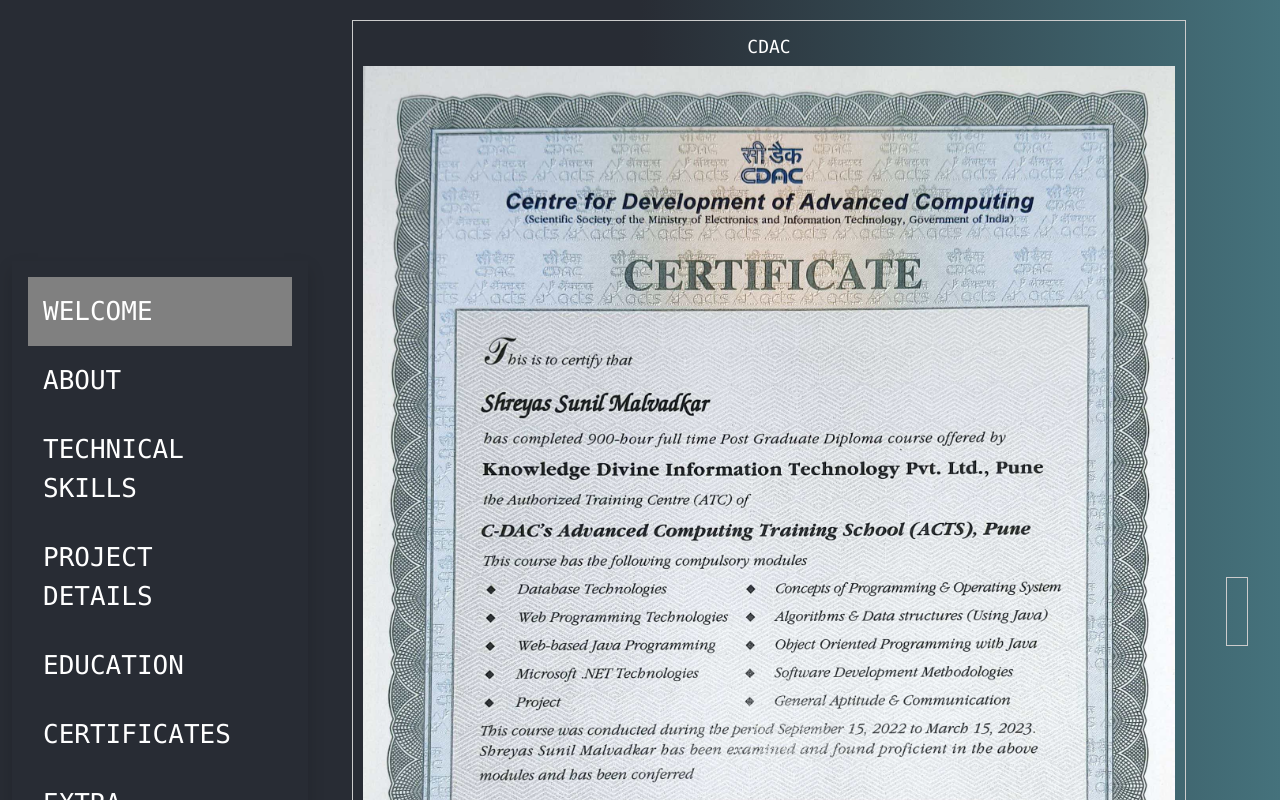
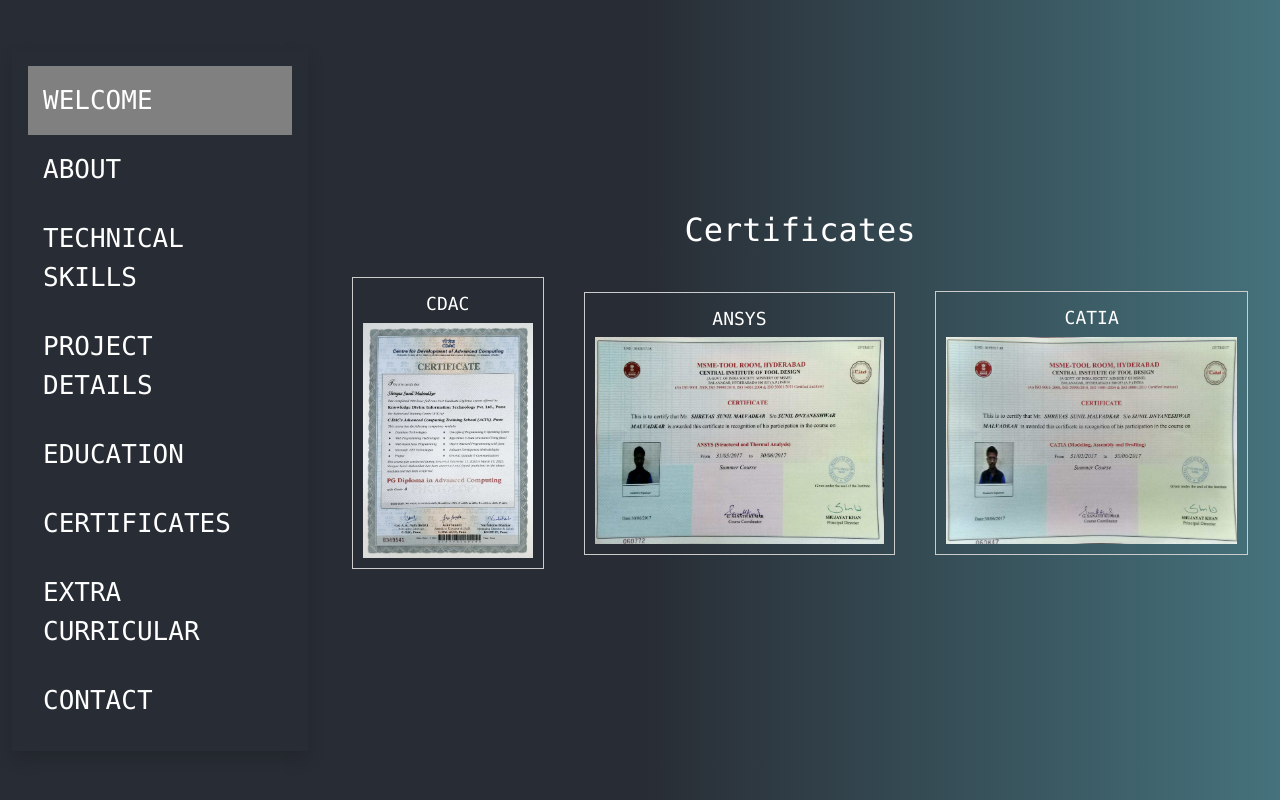
Before and after one commit to ShreyasMalvadkar/portfolio, a React (Create React App) app: page /certificates in a window 1280 px wide. Shown: the top 800 px of the page. Built offline with nearby package versions, Linux system fonts and the light colour scheme.

Commit message:
Update Contact

```diff
--- a/src/components/Certificates/Certificates.jsx
+++ b/src/components/Certificates/Certificates.jsx
@@ -10,8 +10,8 @@
 
   const certificates = [
     { title: 'CDAC', imageSrc: cdac },
-    {/* { title: 'ANSYS', imageSrc: ansys },
-    { title: 'CATIA', imageSrc:catia },*/}
+    { title: 'ANSYS', imageSrc: ansys },
+    { title: 'CATIA', imageSrc:catia },
   ];
 
   const handleCertificateClick = (index) => {
@@ -24,7 +24,9 @@
   };
 
   return (
-    <div className="certificate-gallery">
+    <>
+    <h2>Certificates</h2>
+    <div className="certificate-gallery" onClick={handleBackButtonClick}>
       {isFullScreen ? (
         <div className="full-screen-overlay">
           <button className="back-button" onClick={handleBackButtonClick}>
@@ -48,6 +50,7 @@
         ))
       )}
     </div>
+    </>
   );
 };
 
--- a/src/components/ContactMe/ContactDetails.jsx
+++ b/src/components/ContactMe/ContactDetails.jsx
@@ -25,7 +25,7 @@
           <p><HomeIcon fontSize='medium'/> Location</p>
         </div>
 
-        <a
+        {/* <a
         href={resume}
         download="Example-PDF-document"
         target="_blank"
@@ -41,7 +41,7 @@
             Resume</h2>
             <p>Download</p>
           </div>
-        </a>
+        </a> */}
         {/* <div className="contact-item m-2">
           <NavLink to='/sendEmail'className='nav-link shadow'>
             <h2><EmailIcon fontSize='large'/></h2>
--- a/src/components/Welcome/Welcome.jsx
+++ b/src/components/Welcome/Welcome.jsx
@@ -9,7 +9,7 @@
 
   useEffect(()=>{
     navigate('/');
-    console.log("navigated")
+    console.log("navigate")
   },[])
 
   return (
@@ -17,14 +17,13 @@
       <div className="welcome-content">
       <p>Hi, I'm Shreyas Sunil Malvadkar</p>
         <h1>Welcome to My Portfolio</h1>
-        <div className='row center'>
+        {/* <div className='row center'>
           <div className='col-md-3'>
           <NavLink to='/more' className='nav-link'>
             <p><img src={profilePic} className="img-fluid img-shadow rounded" alt="Profile" title='Click for More info'/></p>
           </NavLink>
           </div>
-        </div>
-
+        </div> */}
       </div>
     </div>
   );
```
Also changed, not shown: public/manifest.json.
